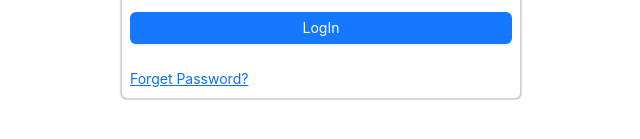
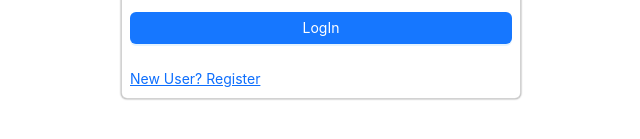
Before and after one commit to abhie16/LitLink, a React (Create React App) app in the folder client/: page /login in a window 1280 px wide. Shown: the part 433-572 px from the top of the page, without its empty margins (319-959 px from the left). Built offline with nearby package versions, Linux system fonts and the light colour scheme.

Commit message:
modified code

```diff
--- a/client/src/components/Login.js
+++ b/client/src/components/Login.js
@@ -3,23 +3,28 @@ import {Form,Input,Button} from 'antd'
 import {Link} from 'react-router-dom'
 
 const Login = () => {
+
+  const onFinish = (values) => {
+    console.log('Success:', values)
+  }
+
   return (
     <div className='auth-wrapper'>
       <div className='auth-form card p-2'>
         <h1 className='card-title'>Welcome Back!!</h1>
-        <Form>
+        <Form onFinish={onFinish}>
           <Form.Item name='email'>
-            <Input placeholder='Enter your Email' />
+            <Input type='email' placeholder='Enter your Email' />
           </Form.Item>
           <Form.Item name='password'>
             <Input type='password' placeholder='Enter your Password' />
           </Form.Item>
           <Form.Item>
-            <Button type='primary' block>
+            <Button type='primary' htmlType='submit' block>
               LogIn
             </Button>
           </Form.Item>
-          <Link to='/register'>Forget Password?</Link>
+          <Link to='/register'>New User? Register</Link>
         </Form>
       </div>
     </div>
--- a/client/src/components/Register.js
+++ b/client/src/components/Register.js
@@ -3,22 +3,27 @@ import { Form, Input, Button } from 'antd'
 import {Link} from 'react-router-dom'
 
 const Register = () => {
+
+  const onFinish = (values) => {
+    console.log('Success:', values)
+  }
+
   return (
     <div className='auth-wrapper'>
       <div className='auth-form card p-2'>
         <h1 className='card-title'>Welcome to the LitLink!!</h1>
-        <Form>
+        <Form onFinish={onFinish}>
           <Form.Item name='name'>
             <Input placeholder='Enter your Name' />
           </Form.Item>
           <Form.Item name='email'>
-            <Input placeholder='Enter your Email' />
+            <Input type='email' placeholder='Enter your Email' />
           </Form.Item>
           <Form.Item name='password'>
-            <Input type='password' placeholder='Enter your Password' />
+            <Input type='password' placeholder='Create your Password' />
           </Form.Item>
           <Form.Item>
-            <Button type='primary' block>
+            <Button type='primary' htmlType='submit' block>
               Register
             </Button>
           </Form.Item>
```
